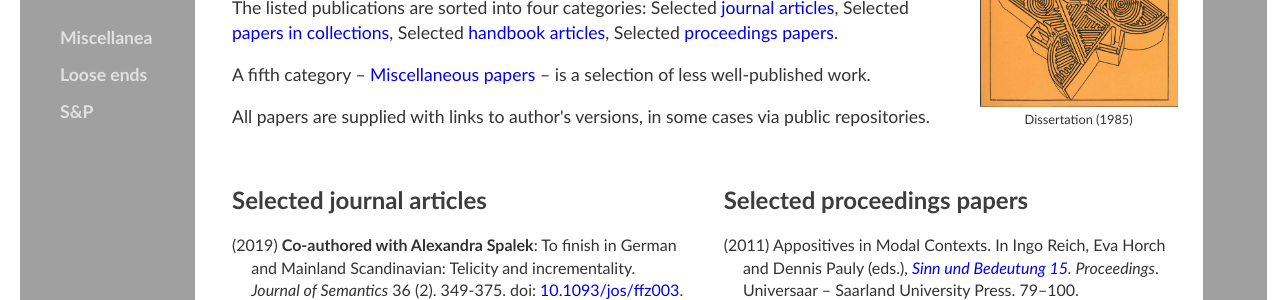
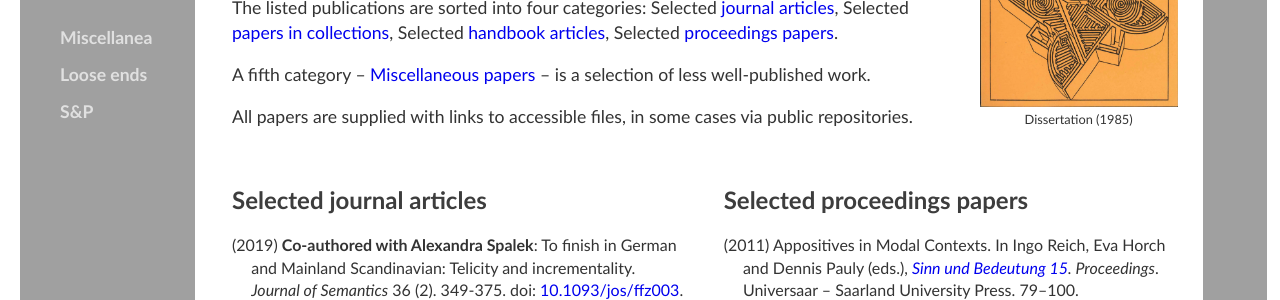
Before and after one commit to kjelljs/kjelljs.github.io, a Jekyll site: the page built from research/index.html, in a window 1280 px wide and 900 px high. Shown: the part 295-595 px from the top of the window. Built offline with Jekyll 4.4.1, drawn with Linux system fonts in a browser that asks for light colours.

Commit message:
Update index.html

```diff
--- a/research/index.html
+++ b/research/index.html
@@ -13,7 +13,7 @@ figcaption {
 <div style="float:right;"><figure class="rightfig"><img style="height:280px;" src="/pics/SFB99.jpg"><figcaption>Dissertation (1985)</figcaption></figure></div>
 <div class="blurb">
 	<h1>Kjell Johan Sæbø researches</h1>
-	<div class="ingress"><p>This is the page where I list research papers I write and make them available. Most, but not all; for a comprehensive overview, see the Norwegian database <a href="https://wo.cristin.no/as/WebObjects/cristin.woa/wa/fres?action=sok&etternavn=Sæbø&fornavn=Kjell+Johan&erNorsk=1&erNordisk=1&erNasjonalt=1&erInternasjonalt=1&erUkjent=1&visParametre=1&bs=50">Cristin</a> or my Google <a href="https://scholar.google.com/citations?user=XBZ6ZXsAAAAJ">Scholar</a> account.</p> <p>The listed publications are sorted into four categories: Selected <a href="#jour">journal articles</a>, Selected <a href="#coll">papers in collections</a>, Selected <a href="#hand">handbook articles</a>, Selected <a href="#proc">proceedings papers</a>.</p><p>A fifth category – <a href="#misc">Miscellaneous papers</a> – is a selection of less well-published work.</p><p>All papers are supplied with links to author's versions, in some cases via public repositories.</p></div>
+	<div class="ingress"><p>This is the page where I list research papers I write and make them available. Most, but not all; for a comprehensive overview, see the Norwegian database <a href="https://wo.cristin.no/as/WebObjects/cristin.woa/wa/fres?action=sok&etternavn=Sæbø&fornavn=Kjell+Johan&erNorsk=1&erNordisk=1&erNasjonalt=1&erInternasjonalt=1&erUkjent=1&visParametre=1&bs=50">Cristin</a> or my Google <a href="https://scholar.google.com/citations?user=XBZ6ZXsAAAAJ">Scholar</a> account.</p> <p>The listed publications are sorted into four categories: Selected <a href="#jour">journal articles</a>, Selected <a href="#coll">papers in collections</a>, Selected <a href="#hand">handbook articles</a>, Selected <a href="#proc">proceedings papers</a>.</p><p>A fifth category – <a href="#misc">Miscellaneous papers</a> – is a selection of less well-published work.</p><p>All papers are supplied with links to accessible files, in some cases via public repositories.</p></div>
 	</div><!-- /.blurb -->
 <style type="text/css">
 .left {
```
